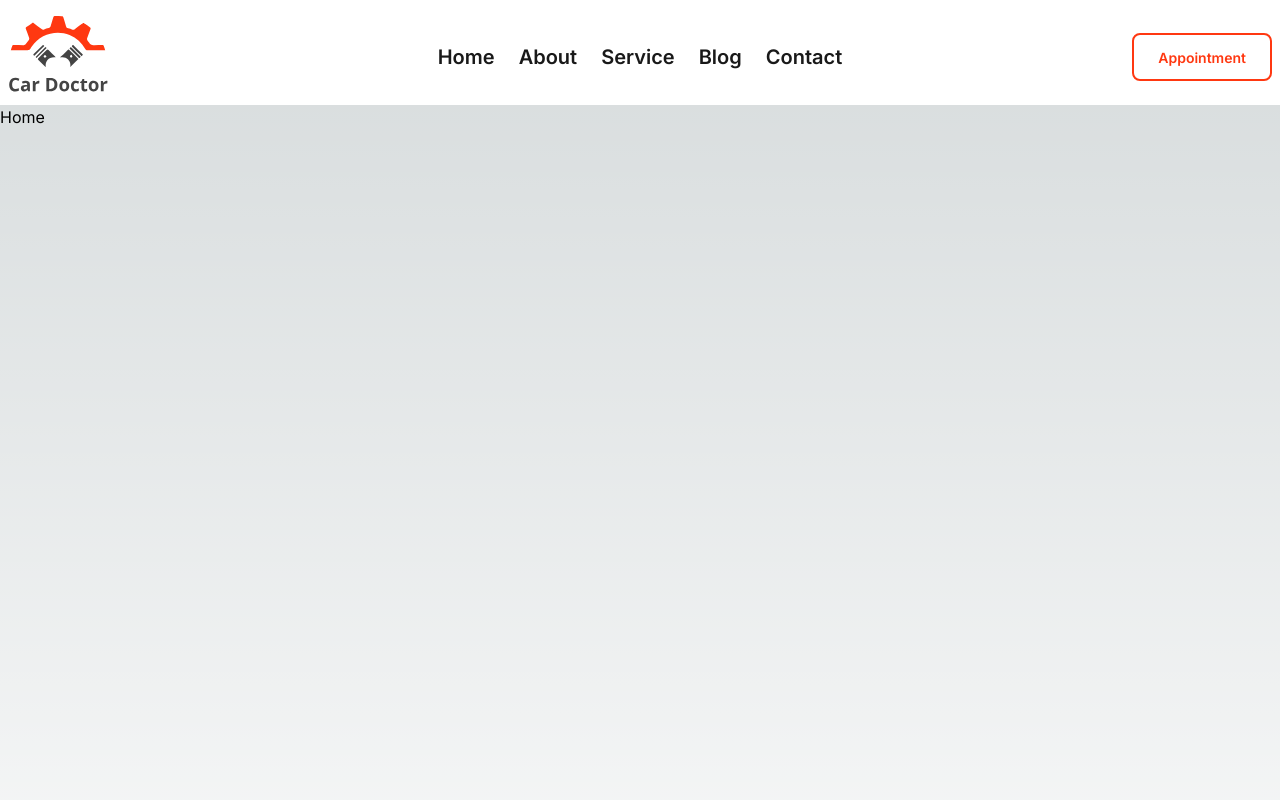
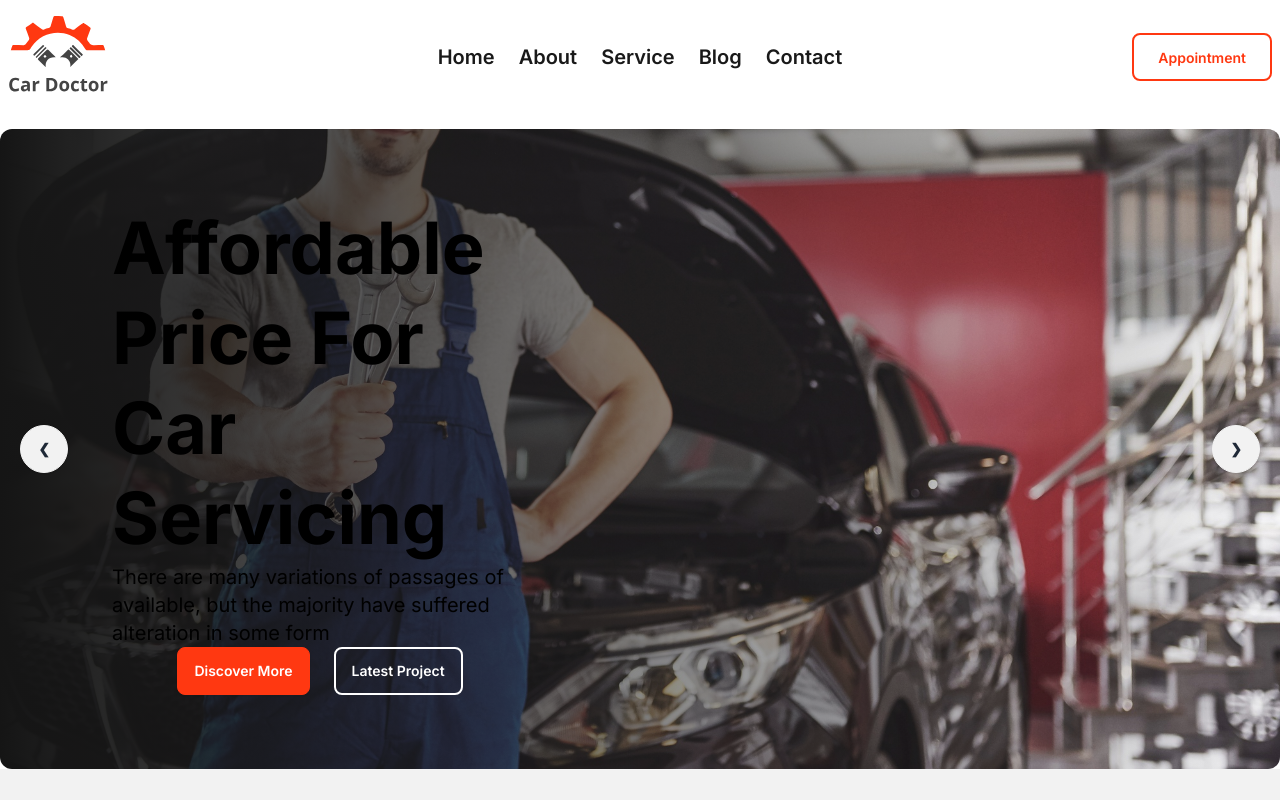
Before and after one commit to alaminkazi12/car-doctor, a Next.js app: page / in a window 1280 px wide. Shown: the top 800 px of the page. Built offline with nearby package versions, Linux system fonts and the light colour scheme.

Commit message:
added banner

```diff
--- a/src/app/layout.jsx
+++ b/src/app/layout.jsx
@@ -6,8 +6,8 @@ import Footer from "@/components/shared/Footer";
 const inter = Inter({ subsets: ["latin"] });
 
 export const metadata = {
-  title: "Create Next App",
-  description: "Generated by create next app",
+  title: "CAR DOCTOR",
+  description: "GET YOUR DAMAGED CAR REPAIRED",
 };
 
 export default function RootLayout({ children }) {
--- a/src/app/page.jsx
+++ b/src/app/page.jsx
@@ -1,5 +1,10 @@
+import Banner from "@/components/Homepage/Banner";
 import Image from "next/image";
 
 export default function Home() {
-  return <main className="h-screen">Home</main>;
+  return (
+    <main className="bg-base-100">
+      <Banner></Banner>
+    </main>
+  );
 }
--- /dev/null
+++ b/src/components/Homepage/Banner.jsx
@@ -0,0 +1,76 @@
+import React from "react";
+
+const banners = [
+  {
+    title: "Affordable Price For Car Servicing",
+    subtittle:
+      "There are many variations of passages of  available, but the majority have suffered alteration in some form",
+    next: "#slide2",
+    prev: "#slide4",
+  },
+  {
+    title: "Affordable Price For Car Servicing",
+    subtittle:
+      "There are many variations of passages of  available, but the majority have suffered alteration in some form",
+    next: "#slide3",
+    prev: "#slide1",
+  },
+  {
+    title: "Affordable Price For Car Servicing",
+    subtittle:
+      "There are many variations of passages of  available, but the majority have suffered alteration in some form",
+    next: "#slide4",
+    prev: "#slide2",
+  },
+  {
+    title: "Affordable Price For Car Servicing",
+    subtittle:
+      "There are many variations of passages of  available, but the majority have suffered alteration in some form",
+    next: "#slide1",
+    prev: "#slide3",
+  },
+];
+
+const Banner = () => {
+  return (
+    <div className="container mx-auto">
+      <div className="carousel w-full mt-6">
+        {banners.map((banner, idx) => (
+          <div
+            key={idx}
+            id={`slide${idx + 1}`}
+            style={{
+              backgroundImage: `linear-gradient(90deg, #151515 0%, rgba(21, 21, 21, 0.00) 100%), url(/assets/images/banner/${
+                idx + 1
+              }.jpg)`,
+            }}
+            className="carousel-item relative w-full h-[80vh] bg-bottom bg-no-repeat bg-cover rounded-xl"
+          >
+            <div className=" max-w-[50%] flex flex-col items-center justify-center">
+              <h1 className="text-7xl font-bold max-w-[65%] leading-tight">
+                {banner.title}
+              </h1>
+              <p className="text-xl max-w-[65%]">{banner.subtittle}</p>
+              <div className="flex items-start justify-start gap-6">
+                <button className="btn btn-primary">Discover More</button>
+                <button className="btn btn-outline border-2 text-white">
+                  Latest Project
+                </button>
+              </div>
+            </div>
+            <div className="absolute left-5 right-5 top-1/2 flex -translate-y-1/2 transform justify-between">
+              <a href={banner.prev} className="btn btn-circle">
+                ❮
+              </a>
+              <a href={banner.next} className="btn btn-circle">
+                ❯
+              </a>
+            </div>
+          </div>
+        ))}
+      </div>
+    </div>
+  );
+};
+
+export default Banner;
--- a/tailwind.config.js
+++ b/tailwind.config.js
@@ -19,16 +19,19 @@ module.exports = {
     themes: [
       {
         carDoctorTheme: {
+          ...require("daisyui/src/theming/themes")["light"],
           primary: "#FF3811",
-          secondary: "#f6d860",
-          accent: "#37cdbe",
-          neutral: "#3d4451",
-          "base-100": "#FFF",
+          secondary: "teal",
+          ".btn-primary": {
+            color: "#fff",
+          },
+          ".btn-outline.btn-primary:hover": {
+            color: "#fff",
+          },
         },
       },
       "dark",
       "cupcake",
-      "light",
     ],
   },
 };
```
